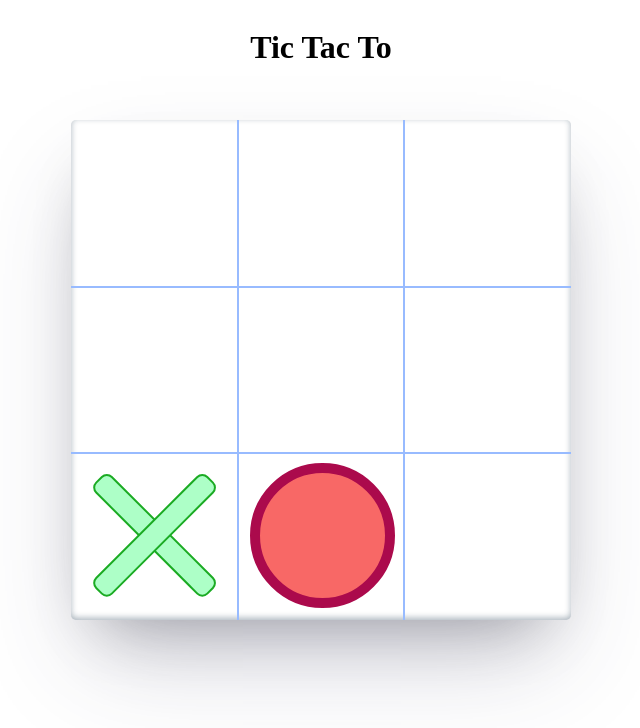
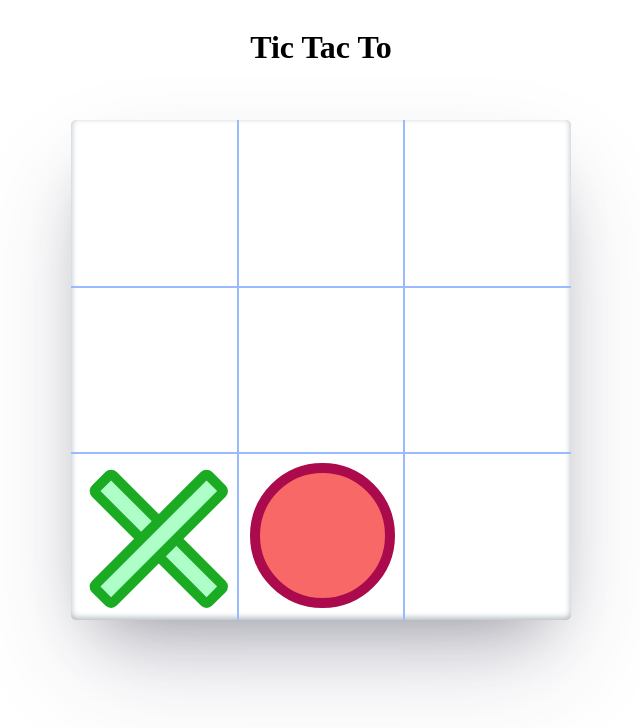
Before and after one commit to reneedekruijf/tictacto, an Angular app: page / in a window 1280 px wide. Shown: the top 728 px of the page, without its empty margins (319-959 px from the left). Built offline with nearby package versions, Linux system fonts and the light colour scheme.

Commit message:
little more styling to the cross

```diff
--- a/src/app/cross/cross.component.scss
+++ b/src/app/cross/cross.component.scss
@@ -14,20 +14,15 @@
 .cross-first,
 .cross-second {
   position: absolute;
-  width: 20px;
-  height: 155px;
+  width: 15px;
+  height: 150px;
   background-color: var(--body-cross);
-  border: 2px solid var(--border-cross);
+  border: 10px solid var(--border-cross);
   border-radius: 8px;
-}
-
-.cross-first {
   top: 5px;
-  left: 70px;
+  left: 65px;
 }
 
 .cross-second {
-  top: 5px;
-  left: 70px;
   transform: rotate(-90deg);
 }
```
